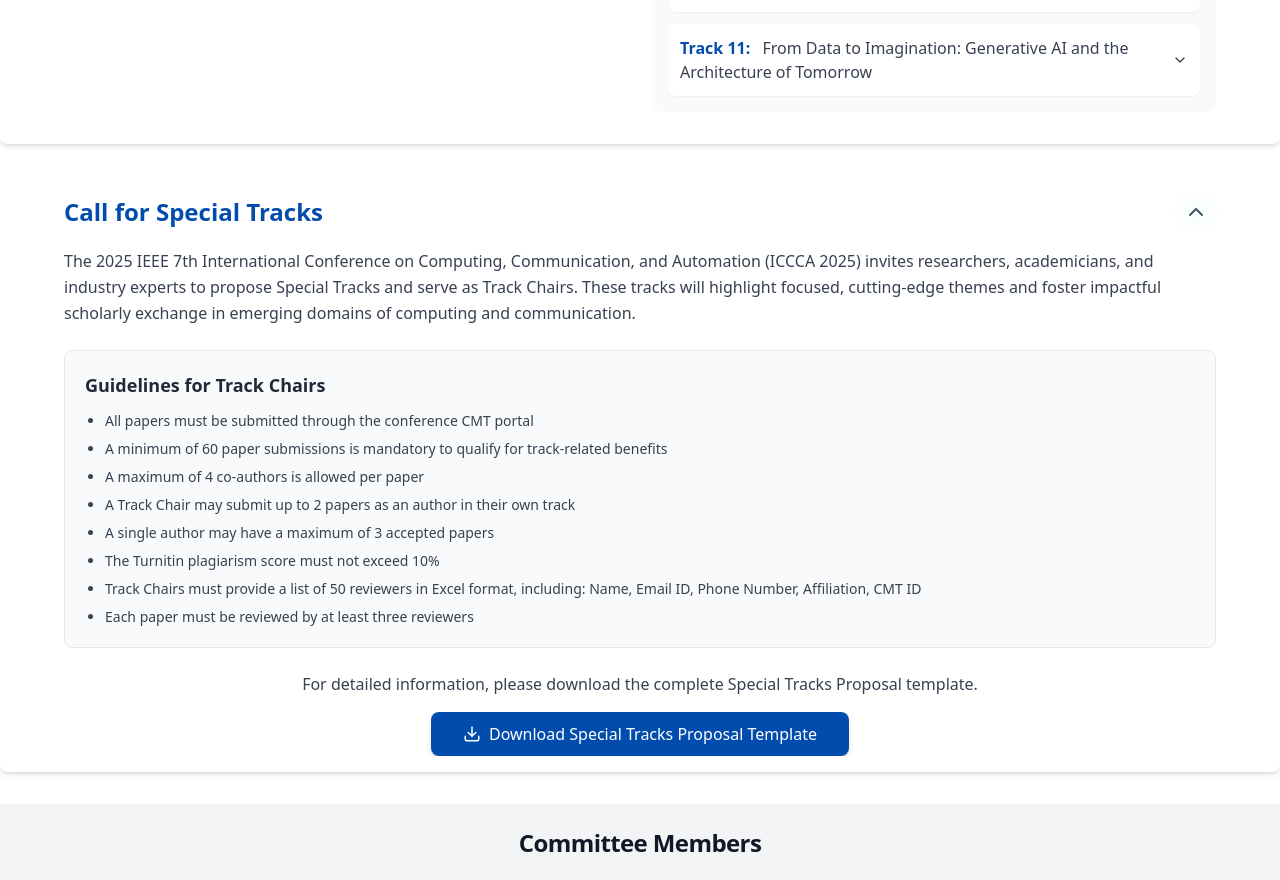
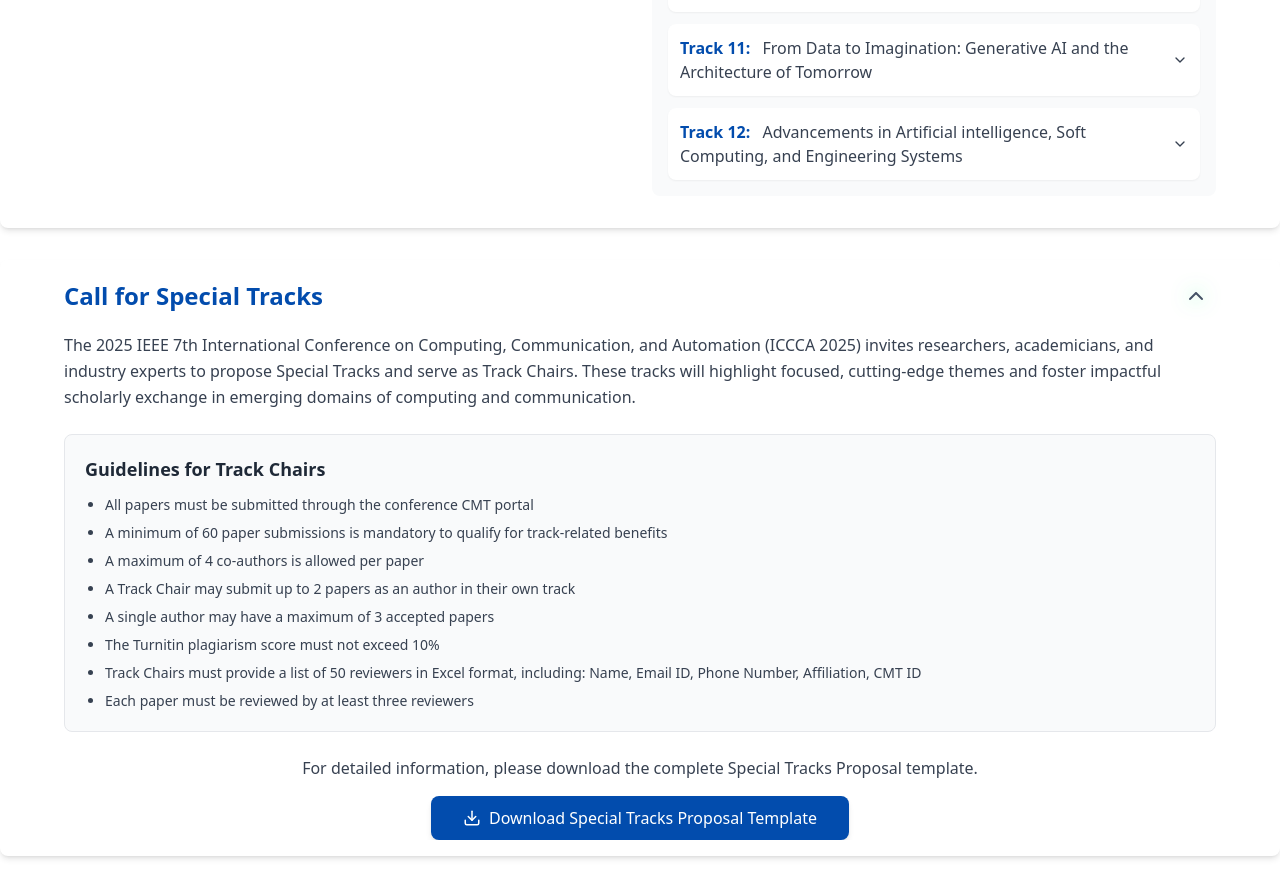
Before and after one commit to gucon258/iccca-25, a Next.js app: page / in a window 1280 px wide. Shown: the part 4093-4973 px from the top of the page. Built offline with nearby package versions, Linux system fonts and the light colour scheme.

Commit message:
new track added

```diff
--- a/components/ChairsFlowchart.js
+++ b/components/ChairsFlowchart.js
@@ -52,6 +52,7 @@ const chairs = [
   {
     "title": "Innovative and Disruptive Technologies: Reimagining the Future",
     "chairpersons": [
+      "Dr. Bhanu Sharma, Chitkara University, Punjab",
       "Dr. Nitin Goyal, Central University of Haryana, Haryana"
     ]
   },
@@ -68,6 +69,14 @@ const chairs = [
       "Dr T Ganesh Kumar, Galgotias University, Greater Noida, Delhi NCR",
       "Dr Priti Rishi, SRM Institute of Engineering and Technology, Vadapalani Campus",
       "Jawahir Binti Che Mustapha, Universiti Kuala Lumpur, Malaysian Institute of Information Technology, Kuala Lumpur"
+    ]
+  },
+  {
+    "title": " Advancements in Artificial intelligence, Soft Computing, and Engineering Systems",
+    "chairpersons": [
+      "Dr. Anurag Dwivedi, Echelon Institute of Technology (EIT), Faridabad, India",
+      "Dr. Saurabh Kumar,	Institute of Engineering and Rural Technology (IERT), Prayagraj, India",
+      "Dr. Stuti Saxena, Echelon Institute of Technology (EIT), Faridabad, India"
     ]
   }
 ];
```
